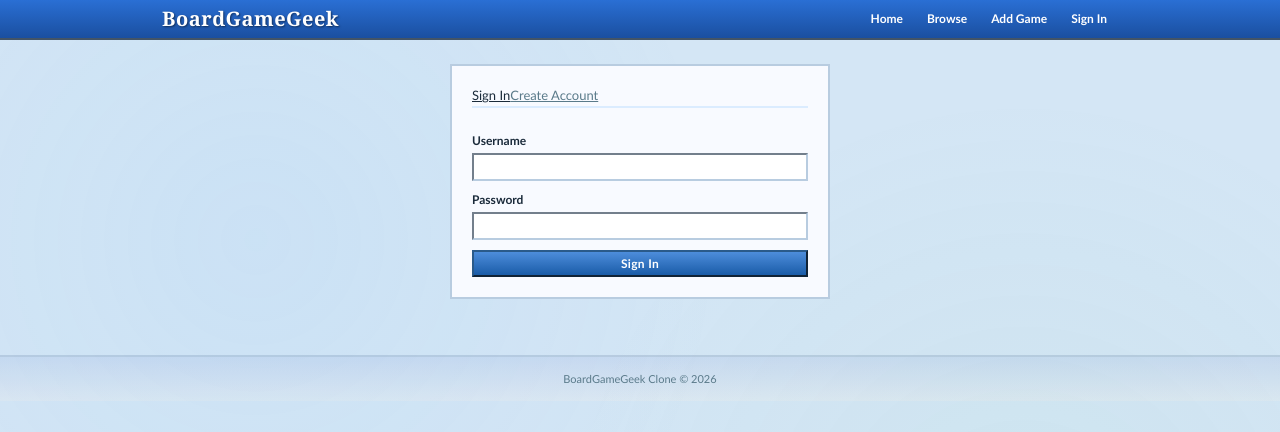
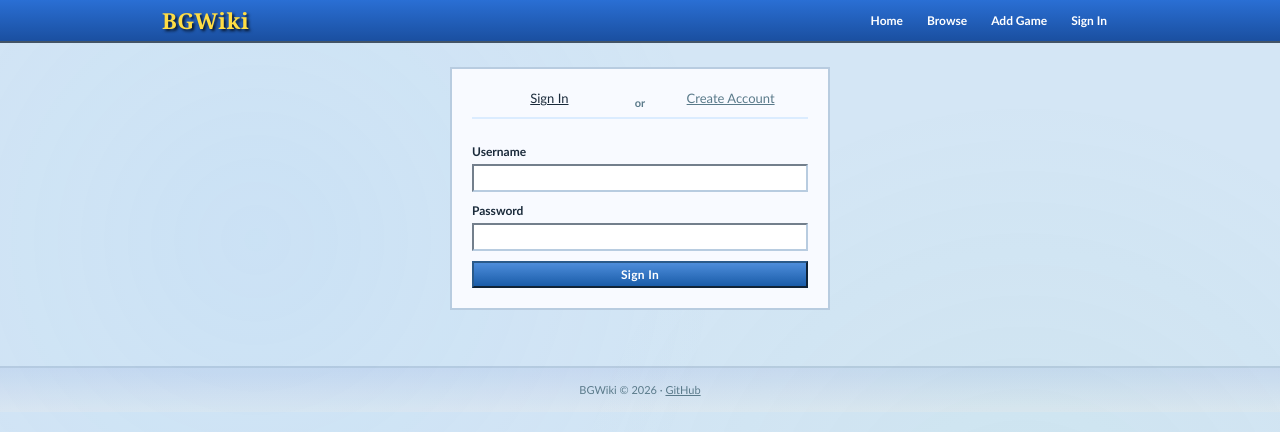
Before and after one commit to kmcq34/bgg-clone, a website: page public/login.html in a window 1280 px wide. Drawn offline with Linux system fonts and the light colour scheme.

Commit message:
Rename to BGWiki, gold logo, white links, GitHub footer, login layout tweaks

```diff
--- a/public/css/style.css
+++ b/public/css/style.css
@@ -4,8 +4,8 @@
   --xp-blue-light: #4a9eff;
   --xp-header-from: #2a6fd4;
   --xp-header-to: #1a4fa0;
-  --xp-link: #0066cc;
-  --xp-link-visited: #800080;
+  --xp-link: #ffffff;
+  --xp-link-visited: #ffffff;
   --xp-link-hover: #ff6600;
   --bg-page: #d4e6f5;
   --white-card: #f8faff;
@@ -87,16 +87,16 @@ nav {
 
 .logo {
   font-family: 'Georgia', 'Times New Roman', serif;
-  font-size: 20px;
+  font-size: 22px;
   font-weight: bold;
-  color: #ffffff;
-  text-shadow: 1px 1px 2px rgba(0,0,0,0.5);
+  color: #ffdd44;
+  text-shadow: 2px 2px 3px rgba(0,0,0,0.8);
   text-decoration: none !important;
   letter-spacing: 0.5px;
 }
 
 .logo:hover {
-  color: #ffffcc;
+  color: #ffee88;
   text-decoration: none !important;
 }
 
--- a/public/js/game.js
+++ b/public/js/game.js
@@ -20,7 +20,7 @@ async function loadGame() {
 
 function renderGame(data) {
   const { game, reviews, relatedGames } = data;
-  document.title = `${game.name} - BoardGameGeek Clone`;
+  document.title = `${game.name} - BGWiki`;
 
   document.getElementById('game-detail').innerHTML = `
     <div class="game-image">
--- a/public/login.html
+++ b/public/login.html
@@ -3,14 +3,14 @@
 <head>
   <meta charset="UTF-8">
   <meta name="viewport" content="width=device-width, initial-scale=1.0">
-  <title>Sign In - BoardGameGeek</title>
+  <title>Sign In - BGWiki</title>
   <link rel="stylesheet" href="/css/style.css">
 </head>
 <body>
   <header>
     <div class="container">
       <nav>
-        <a href="/" class="logo">BoardGameGeek</a>
+        <a href="/" class="logo">BGWiki</a>
         <ul>
           <li><a href="/">Home</a></li>
           <li><a href="/search">Browse</a></li>
@@ -29,9 +29,10 @@
         <div id="auth-error" class="error-message" style="display: none;"></div>
         <div id="auth-success" class="success-message" style="display: none;"></div>
 
-        <ul style="display: flex; list-style: none; margin-bottom: 1.5rem; border-bottom: 2px solid rgba(100, 180, 255, 0.2);">
-          <li><a href="#" id="tab-login" style="flex: 1; text-align: center; border-bottom: 2px solid var(--gloss-blue); padding-bottom: 0.5rem; color: var(--gloss-blue);" onclick="showTab('login')">Sign In</a></li>
-          <li><a href="#" id="tab-register" style="flex: 1; text-align: center; padding-bottom: 0.5rem; color: var(--text-muted);" onclick="showTab('register')">Create Account</a></li>
+        <ul style="display: flex; list-style: none; margin-bottom: 1.5rem; border-bottom: 2px solid rgba(100, 180, 255, 0.2); align-items: center;">
+          <li style="flex:1;"><a href="#" id="tab-login" style="display:block;text-align:center;border-bottom:2px solid var(--gloss-blue);padding-bottom:0.5rem;color:var(--gloss-blue);" onclick="showTab('login')">Sign In</a></li>
+          <li style="padding:0 8px;color:var(--text-muted);font-size:11px;font-weight:bold;">or</li>
+          <li style="flex:1;"><a href="#" id="tab-register" style="display:block;text-align:center;padding-bottom:0.5rem;color:var(--text-muted);" onclick="showTab('register')">Create Account</a></li>
         </ul>
 
         <form id="login-form" onsubmit="login(event)">
@@ -67,7 +68,7 @@
 
   <footer>
     <div class="container">
-      <p>BoardGameGeek Clone &copy; 2026</p>
+      <p>BGWiki &copy; 2026 &middot; <a href="https://github.com/kmcq34/bgg-clone" style="color:var(--text-muted);">GitHub</a></p>
     </div>
   </footer>
 
--- a/scripts/generate-svgs.js
+++ b/scripts/generate-svgs.js
@@ -52,7 +52,7 @@ function makeSvg(name, cat, year, c1, c2) {
   ${textLines}
   <text x="150" y="220" fill="rgba(255,255,255,0.7)" font-family="Trebuchet MS,sans-serif" font-size="14" text-anchor="middle">${cat}</text>
   ${year ? `<text x="150" y="250" fill="rgba(255,255,255,0.5)" font-family="Trebuchet MS,sans-serif" font-size="12" text-anchor="middle">${year}</text>` : ''}
-  <text x="150" y="370" fill="rgba(255,255,255,0.25)" font-family="Trebuchet MS,sans-serif" font-size="10" text-anchor="middle">BoardGameGeek</text>
+  <text x="150" y="370" fill="rgba(255,255,255,0.25)" font-family="Trebuchet MS,sans-serif" font-size="10" text-anchor="middle">BGWiki</text>
 </svg>`;
 }
 
```
Also changed, not shown: public/add-game.html (+3 -3 lines), public/game.html (+3 -3 lines), public/index.html (+3 -3 lines), public/search.html (+3 -3 lines).
